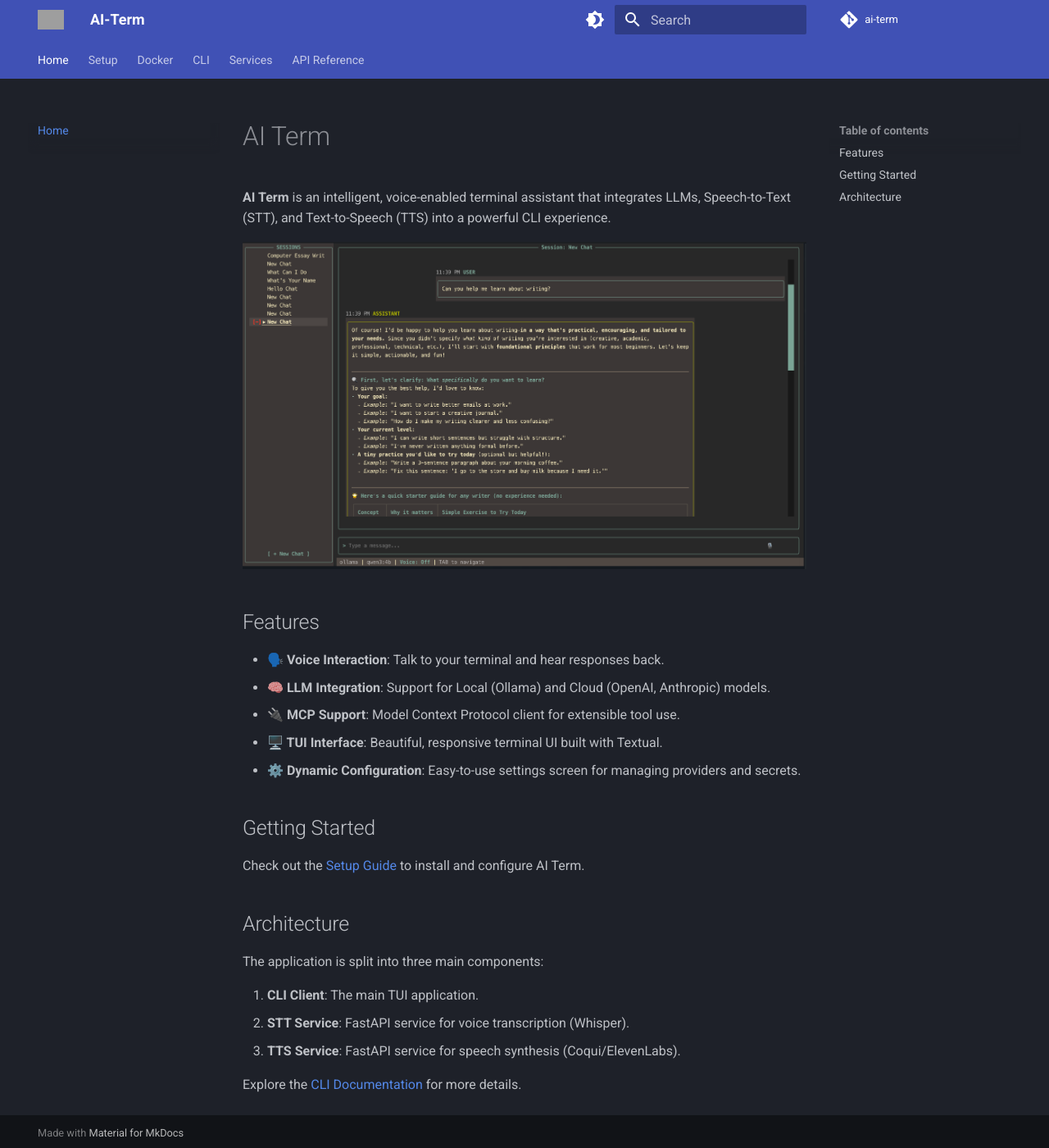
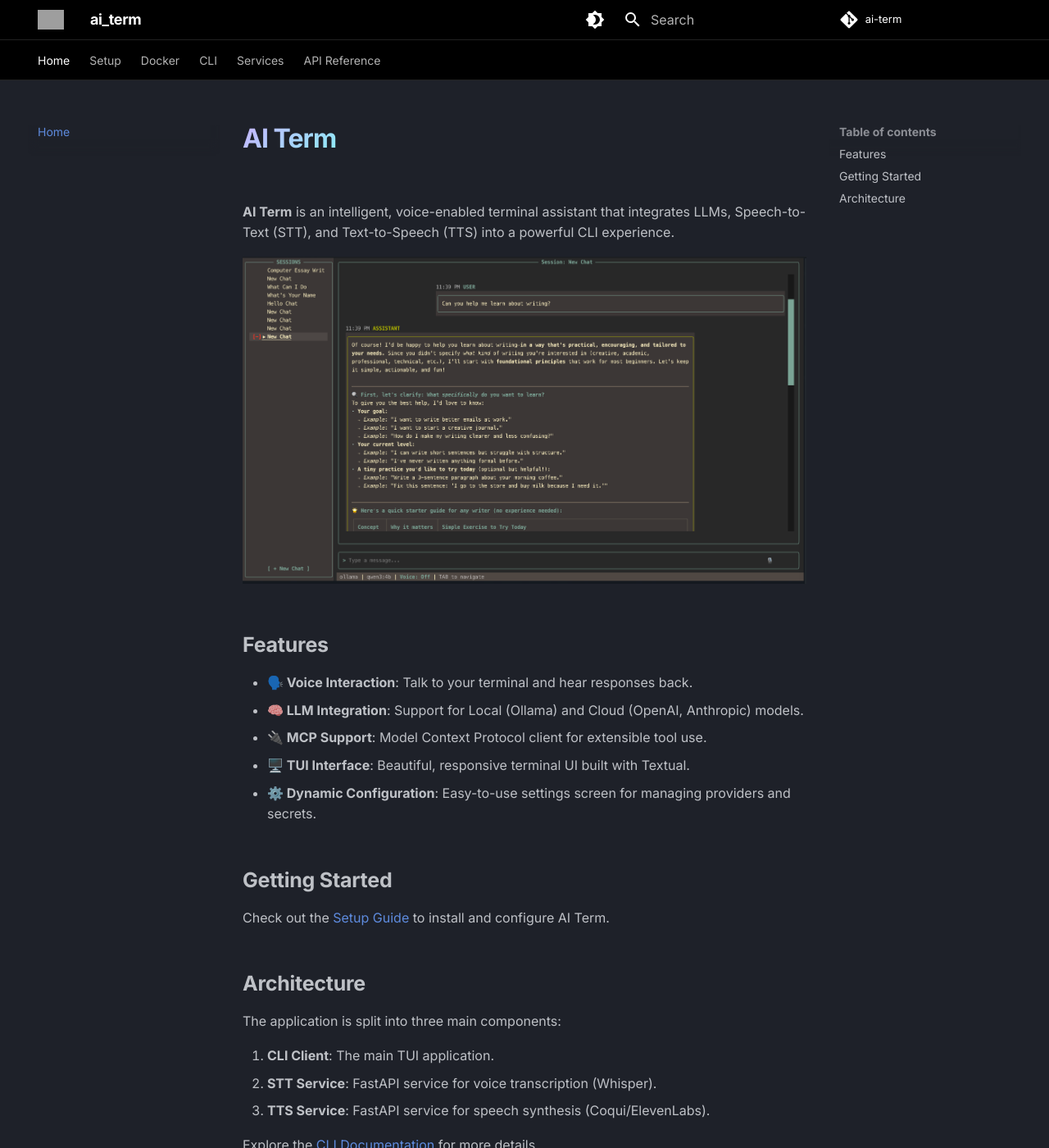
Before and after one commit to vsaravind01/ai-term, an MkDocs documentation site: the page built from docs/index.md, in a window 1280 px wide and 1400 px high. Shown: the whole window at 82% size. Built offline with MkDocs 1.6.1 and Material for MkDocs 9.7.7, drawn with Linux system fonts in a browser that asks for light colours; comment, search, counter and statistics services are not loaded; grey boxes are pictures that could not be loaded.

Commit message:
docs: style update with modern AI+CLI theme

```diff
--- /dev/null
+++ b/docs/stylesheets/extra.css
@@ -0,0 +1,107 @@
+:root {
+  /* Brand Colors from Logo */
+  --ai-purple: #C9B4FF;
+  --ai-cyan: #8DECF7;
+  --ai-purple-dim: rgba(201, 180, 255, 0.1);
+  --ai-cyan-dim: rgba(141, 236, 247, 0.1);
+
+  /* Gradient for text/elements */
+  --ai-gradient: linear-gradient(135deg, var(--ai-purple), var(--ai-cyan));
+}
+
+/* Header Styling */
+.md-header {
+  background-color: #000000 !important;
+  border-bottom: 1px solid #222;
+}
+
+.md-header__title {
+  font-weight: 700;
+  letter-spacing: -0.02em;
+}
+
+/* Tabs Navigation */
+.md-tabs {
+  background-color: #000000 !important;
+  border-bottom: 1px solid #222;
+}
+
+.md-tabs__link {
+  opacity: 0.7;
+  transition: opacity 0.2s, color 0.2s;
+}
+
+.md-tabs__link:hover, .md-tabs__link--active {
+  opacity: 1;
+  color: var(--ai-cyan) !important;
+}
+
+/* Content Typography */
+.md-typeset h1 {
+  font-weight: 800;
+  letter-spacing: -0.03em;
+  background: var(--ai-gradient);
+  background-clip: text;
+  -webkit-background-clip: text;
+  -webkit-text-fill-color: transparent;
+  display: inline-block;
+}
+
+.md-typeset h2 {
+    font-weight: 700;
+    margin-top: 2em;
+}
+
+/* Code Blocks - Terminal Look */
+.md-code {
+  border-radius: 8px;
+  background-color: #0b0f14 !important; /* Matches logo bg */
+  border: 1px solid #222;
+}
+
+.highlight .hll {
+    background-color: var(--ai-cyan-dim);
+}
+
+/* Admonitions */
+.md-typeset .admonition {
+  border-radius: 8px;
+  border: 1px solid #333;
+}
+
+.md-typeset .admonition.note,
+.md-typeset .admonition.info {
+  border-color: var(--ai-cyan);
+  background-color: rgba(141, 236, 247, 0.05);
+}
+
+/* Buttons */
+.md-button--primary {
+  background: var(--ai-gradient) !important;
+  color: #000 !important;
+  font-weight: 700;
+  border: none;
+}
+
+.md-button--primary:hover {
+  opacity: 0.9;
+}
+
+/* Scrollbar */
+::-webkit-scrollbar {
+  width: 8px;
+  height: 8px;
+}
+
+::-webkit-scrollbar-track {
+  background: #000;
+}
+
+::-webkit-scrollbar-thumb {
+  background: #333;
+  border-radius: 4px;
+}
+
+::-webkit-scrollbar-thumb:hover {
+  background: #555;
+}
--- a/mkdocs.yml
+++ b/mkdocs.yml
@@ -1,4 +1,4 @@
-site_name: AI-Term
+site_name: ai_term
 site_description: AI Terminal Assistant Documentation
 site_url: https://vsaravind01.me/ai-term/
 repo_url: https://github.com/vsaravind01/ai-term
@@ -16,17 +16,23 @@
     - content.code.annotate
   palette:
     - scheme: slate
-      primary: indigo
-      accent: indigo
+      primary: black
+      accent: cyan
       toggle:
         icon: material/brightness-4
         name: Switch to light mode
     - scheme: default
-      primary: indigo
-      accent: indigo
+      primary: black
+      accent: cyan
       toggle:
         icon: material/brightness-7
         name: Switch to dark mode
+  font:
+    text: Inter
+    code: JetBrains Mono
+
+extra_css:
+  - stylesheets/extra.css
 
 plugins:
   - search
```
